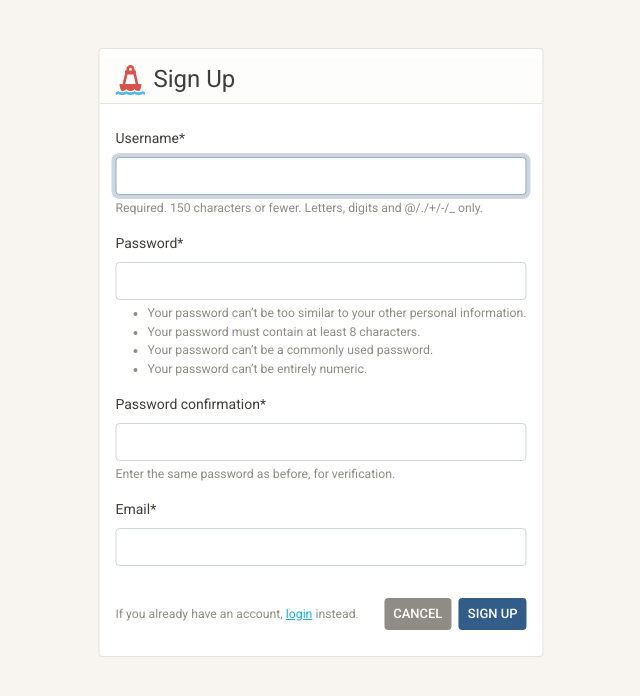
After one commit to efano/buoys-django, a Django app: page /index/register/ in a window 1280 px wide. The commit adds this page. Shown: the top 696 px of the page, without its empty margins (319-959 px from the left). Run offline with Django 4.2, Linux system fonts and the light colour scheme; parts of the project's set-up code (start-up, migrations or seed data) failed here and were passed over; some libraries are stand-ins or nearby versions.

Commit message:
add index/register form

```diff
--- a/buoys_app/forms.py
+++ b/buoys_app/forms.py
@@ -1,16 +1,34 @@
 from django import forms
+from django.contrib.auth.forms import UserCreationForm
+from django.contrib.auth.models import User
 
 
-class NewSignupForm(forms.Form):
-    username = forms.CharField(label='Username', max_length=20)
-    password = forms.CharField(
-        widget=forms.PasswordInput, label='Password', max_length=10)
-    first_name = forms.CharField(label='First Name', max_length=20)
-    last_name = forms.CharField(label='LastName', max_length=20)
-    email = forms.EmailField(label='Email')
+# Create your forms here.
+
+class NewUserForm(UserCreationForm):
+    email = forms.EmailField(required=True)
+
+    class Meta:
+        model = User
+        fields = ('username', 'password1', 'password2', 'email')
+
+    def save(self, commit=True):
+        user = super(NewUserForm, self).save(commit=False)
+        user.email = self.cleaned_data['email']
+        if commit:
+            user.save()
+        return user
+
+# class NewSignupForm(forms.Form):
+#     username = forms.CharField(label='Username', max_length=20)
+#     password = forms.CharField(
+#         widget=forms.PasswordInput, label='Password', max_length=10)
+#     first_name = forms.CharField(label='First Name', max_length=20)
+#     last_name = forms.CharField(label='LastName', max_length=20)
+#     email = forms.EmailField(label='Email')
 
 
-class NewLoginForm(forms.Form):
-    username = forms.CharField(label='Username', max_length=20)
-    password = forms.CharField(
-        widget=forms.PasswordInput, label='Password', max_length=10)
+# class NewLoginForm(forms.Form):
+#     username = forms.CharField(label='Username', max_length=20)
+#     password = forms.CharField(
+#         widget=forms.PasswordInput, label='Password', max_length=10)
--- /dev/null
+++ b/buoys_app/templates/buoys_app/register.html
@@ -0,0 +1,68 @@
+<!DOCTYPE html>
+{% load static %}
+{% load crispy_forms_tags %}
+<html lang="en">
+
+<head>
+  <meta charset="UTF-8">
+  <meta http-equiv="X-UA-Compatible" content="IE=edge">
+  <meta name="viewport" content="width=device-width, initial-scale=1.0">
+  <link rel="icon" type="image/svg+xml" href="{% static 'buoys_app/images/buoy.svg' %}">
+  <title>Great Lakes Buoys</title>
+
+  <link rel="stylesheet" href="{% static 'buoys_app/styles/bootstrap.min.css' %}">
+  <link rel="stylesheet" href="https://unpkg.com/leaflet@1.8.0/dist/leaflet.css"
+    integrity="sha512-hoalWLoI8r4UszCkZ5kL8vayOGVae1oxXe/2A4AO6J9+580uKHDO3JdHb7NzwwzK5xr/Fs0W40kiNHxM9vyTtQ=="
+    crossorigin="" />
+  <link rel="stylesheet" href="{% static 'buoys_app/styles/base.css' %}">
+
+  <script defer src="https://cdn.jsdelivr.net/npm/bootstrap@5.1.3/dist/js/bootstrap.bundle.min.js"
+    integrity="sha384-ka7Sk0Gln4gmtz2MlQnikT1wXgYsOg+OMhuP+IlRH9sENBO0LRn5q+8nbTov4+1p" crossorigin="anonymous">
+  </script>
+  <script defer src="https://code.jquery.com/jquery-3.6.0.slim.min.js"
+    integrity="sha256-u7e5khyithlIdTpu22PHhENmPcRdFiHRjhAuHcs05RI=" crossorigin="anonymous"></script>
+
+  <style>
+    .footer {
+      justify-content: space-between;
+    }
+
+    a {
+      color: #1BA9E2;
+    }
+
+    a:hover {
+      color: #2491BE;
+    }
+  </style>
+
+</head>
+
+<body class="bg-light">
+
+  <div class="card position-absolute top-0 start-50 translate-middle-x my-5" >
+    <h4 class="card-header my-2"><img src="{% static 'buoys_app/images/buoy.svg' %}" alt="" width="30" height="30"
+      class="d-inline-block align-text-top me-2">Sign Up</h4>
+    <div class="card-body">
+      <form method="POST">
+        {% csrf_token %}
+
+        {{ register_form|crispy }}
+        {% comment %} <button class="btn btn-primary" type="submit">Register</button> {% endcomment %}
+
+        <div class="d-flex align-items-baseline justify-content-between pt-3">
+          <p><small class="text-muted">
+            If you already have an account, <a href="/login">login</a> instead.
+          </small></p>
+          <div>
+            <a type="button" href="../" class="btn btn-sm btn-secondary me-1">Cancel</a>
+            <button type="submit" class="btn btn-sm btn-primary">Sign Up</button>
+          </div>
+        </div>
+      </form>
+    </div>
+  </div>
+
+</body>
+
+</html>
--- a/buoys_app/urls.py
+++ b/buoys_app/urls.py
@@ -1,10 +1,11 @@
 from django.urls import path
-from .import views
+from . import views
 
 
 app_name = 'buoys_app'
 urlpatterns = [
 
     path('', views.index, name='index'),
+    path('register/', views.register_request, name='register')
 
 ]
--- a/buoys_app/views.py
+++ b/buoys_app/views.py
@@ -1,10 +1,12 @@
-from django.shortcuts import render
+from django.shortcuts import render, redirect
 from django.http import HttpResponse
 import pandas as pd
 import json
 from siphon.simplewebservice.ndbc import NDBC
 import requests
 from .forms import *
+from django.contrib.auth import login
+from django.contrib import messages
 
 
 # get data
@@ -22,3 +24,17 @@ def index(request):
     data = json.loads(json_string)
 
     return render(request, 'buoys_app/index.html', {'data': data})
+
+
+def register_request(request):
+    if request.method == 'POST':
+        form = NewUserForm(request.POST)
+        if form.is_valid():
+            user = form.save()
+            login(request, user)
+            messages.success(request, 'Registration successful.')
+            return redirect('/index/')
+        messages.error(
+            request, 'Unsuccessful registration. Invalid information.')
+    form = NewUserForm()
+    return render(request=request, template_name='buoys_app/register.html', context={'register_form': form})
--- a/buoys_proj/urls.py
+++ b/buoys_proj/urls.py
@@ -18,6 +18,7 @@ from django.urls import path, include
 
 urlpatterns = [
     path('admin/', admin.site.urls),
-    path('accounts/', include('django.contrib.auth.urls')),
+    #path('accounts/', include('django.contrib.auth.urls')),
+
     path('index/', include('buoys_app.urls')),
 ]
```
Also changed, not shown: buoys_app/templates/buoys_app/index.html (+13 -6 lines), buoys_app/templates/registration/login.html (deleted, +0 -16 lines), buoys_proj/settings.py (+21 -2 lines), db.sqlite3.
